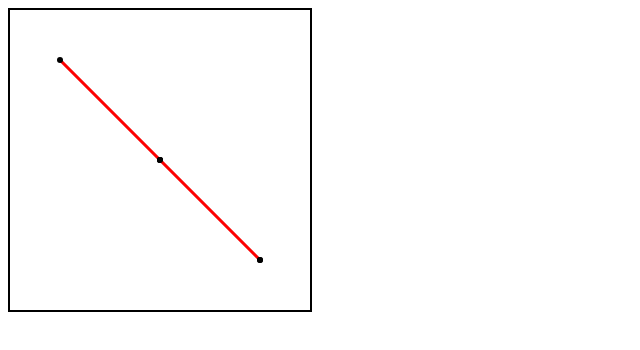
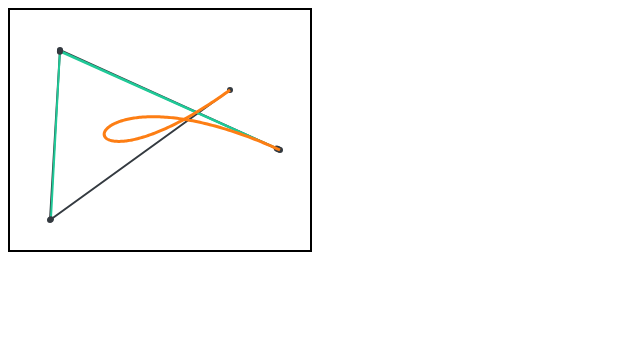
Before and after one commit to j-freddy/bezier-curves, a plain HTML site: page index.html in a window 1280 px wide. Shown: the whole page, without its empty margins (0-640 px from the left). Drawn offline with Linux system fonts and the light colour scheme.

Commit message:
Edit main.js to draw better curves and lerps

```diff
--- a/index.html
+++ b/index.html
@@ -13,7 +13,7 @@
   </style>
 </head>
 <body>
-  <canvas id="main-canvas" width="300px" height="300px"></canvas>
+  <canvas id="main-canvas" width="300px" height="240px"></canvas>
 
   <script src="js/src/point.js"></script>
   <script src="js/src/bezierCurve.js"></script>
--- a/js/src/GUI.js
+++ b/js/src/GUI.js
@@ -3,9 +3,9 @@ const gui = {
   thickLineWidth: 3,
   circleRadius: 3,
 
-  colourPrimary: "#000",
-  colourSecondary: "#ff0000",
-  colourTertiary: "#00ff00",
+  colourPrimary: "#343a40",
+  colourSecondary: "#fd7e14",
+  colourTertiary: "#20c997",
 
   deltaTime: 0.005
 }
--- a/js/src/main.js
+++ b/js/src/main.js
@@ -4,30 +4,44 @@ const canvas = document.getElementById("main-canvas");
 const ctx = canvas.getContext("2d");
 
 function animateLerp() {
-  GUI.animateLerp(new Point(50, 50), new Point(150, 150));
+  GUI.animateLerp(
+    new Point(70, 40),
+    new Point(230, 200)
+  );
 }
 
 function animateDoubleLerp() {
   GUI.animateDoubleLerp(
-    new Point(50, 50),
-    new Point(150, 150),
-    new Point(250, 250)
+    new Point(40, 200),
+    new Point(155, 40),
+    new Point(260, 200)
   );
 }
 
 function animateBezier() {
   const curve = new BezierCurve([
-    new Point(20, 180),
-    new Point(50, 30),
-    new Point(140, 50),
-    new Point(200, 160)
+    new Point(40, 210),
+    new Point(60, 40),
+    new Point(150, 55),
+    new Point(260, 190)
+  ]);
+
+  GUI.animateBezierCurve(curve, drawLines=true);
+}
+
+function animateBezierLoop() {
+  const curve = new BezierCurve([
+    new Point(220, 80),
+    new Point(40, 210),
+    new Point(50, 40),
+    new Point(270, 140)
   ]);
 
   GUI.animateBezierCurve(curve, drawLines=true);
 }
 
 function main() {
-  animateDoubleLerp();
+  animateBezierLoop();
 }
 
 window.onload = () => {
```
